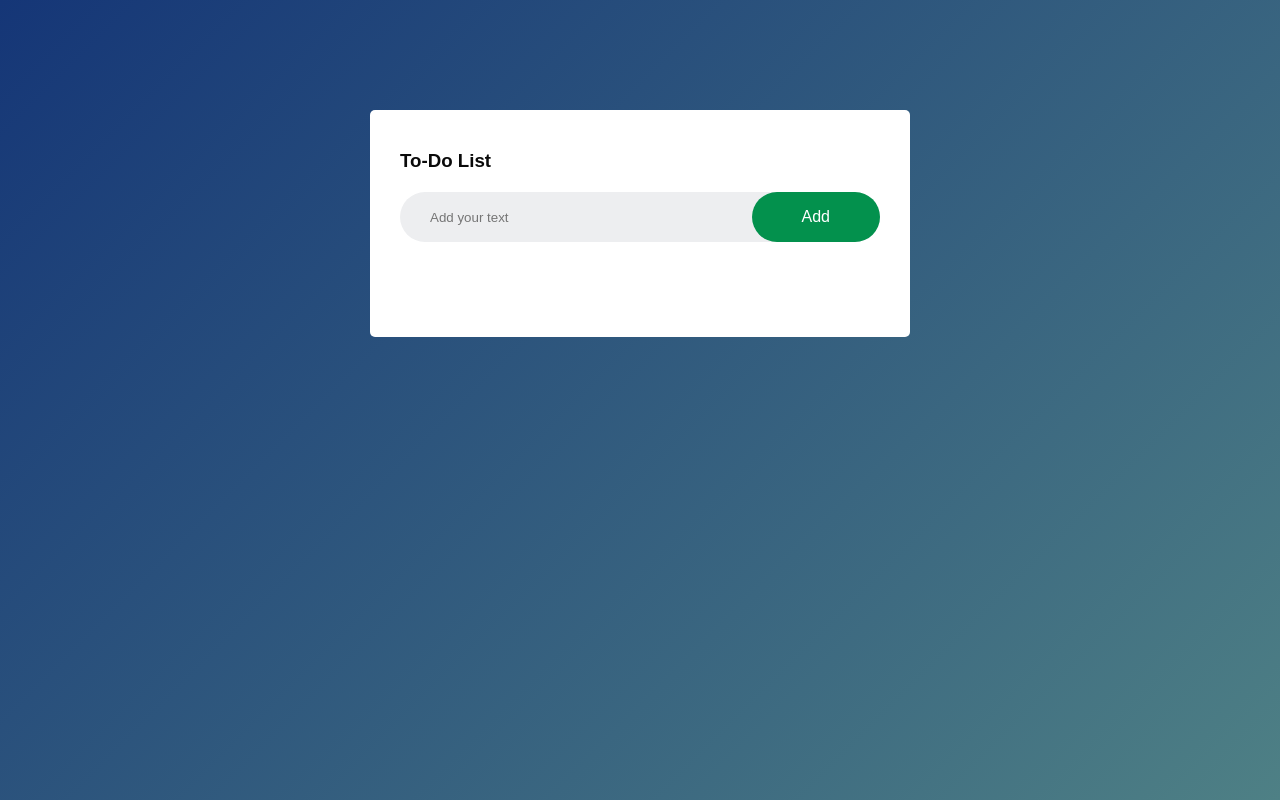
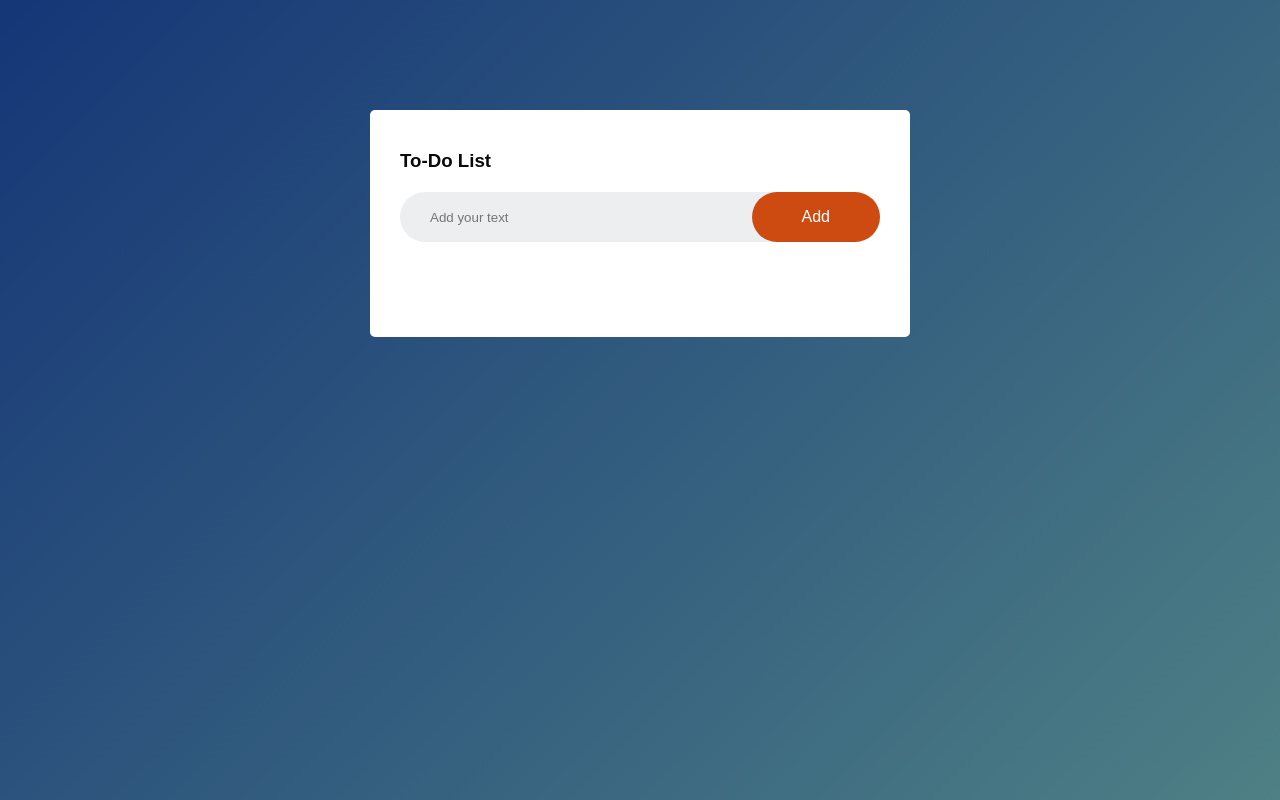
Before and after one commit to jananis-24/Todo-list-app, a plain HTML site: page index.html in a window 1280 px wide. Drawn offline with Linux system fonts and the light colour scheme.

Commit message:
changed in add

```diff
--- a/style.css
+++ b/style.css
@@ -46,7 +46,7 @@ button{
     outline: none;
     padding: 16px 50px;
     color: #fff;
-    background: #03914d;
+    background: #cd4a11;
     font-size: 16px;
     cursor: pointer;
     border-radius: 40px;
```
